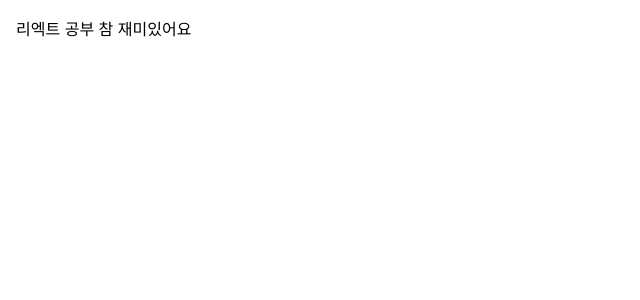
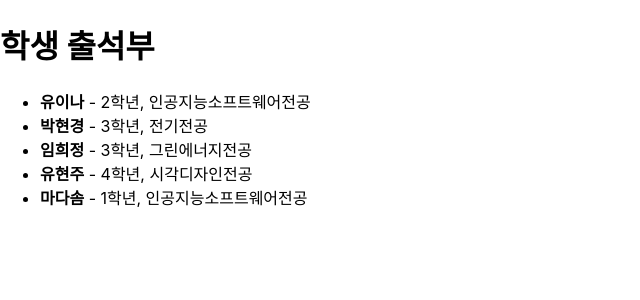
Before and after one commit to janrendel/ReactProjects2024, a React (Create React App) app: page / in a window 1280 px wide. Shown: the top 300 px of the page, without its empty margins (0-640 px from the left). Built offline with nearby package versions, Linux system fonts and the light colour scheme.

Commit message:
React 10반 숫자 리스트, 학생출석부1

```diff
--- /dev/null
+++ b/src/chp10/AppNumberList.js
@@ -0,0 +1,23 @@
+import React from "react";
+
+function NumberList(props) {
+    const numbers = props.numbers;
+    const listItems = numbers.map((number) =>
+        <li key={number.toString()}>{number}</li>
+    );
+
+    return (
+        <ul>{listItems}</ul>
+    );
+}
+
+function AppNumberList() {
+    const numbers = [1, 2, 3, 4, 5, 6, 7];
+    return(
+        <div>
+            <h1>숫자 리스트</h1>
+            <NumberList numbers={numbers}/>
+        </div>
+    );
+}
+export default AppNumberList;
--- /dev/null
+++ b/src/chp10/StudentAttendance.jsx
@@ -0,0 +1,28 @@
+import React from "react";
+
+const students =[
+    {id:1, name:"유이나", grade:2, major: "인공지능소프트웨어"},
+    {id:2, name:"박현경", grade:3, major: "전기"},
+    {id:3, name:"임희정", grade:3, major: "그린에너지"},
+    {id:4, name:"유현주", grade:4, major: "시각디자인"},
+    {id:5, name:"마다솜", grade:1, major: "인공지능소프트웨어"}
+];
+
+function StudentAttendance() {
+    return(
+        <div>
+            <h1>학생 출석부</h1>
+            <ul>
+                {
+                    students.map((student) => (
+                        <li key={student.id}>
+                            <b>{student.name}</b> - {student.grade}학년, {student.major}전공
+                        </li>
+                    ))
+                }
+            </ul>
+        </div>
+    );
+}
+
+export default StudentAttendance;
--- a/src/index.js
+++ b/src/index.js
@@ -1,7 +1,6 @@
 import React from 'react';
 import ReactDOM from 'react-dom/client';
 import './index.css';
-// import './chp05/Comment.css';
 import App from './App';
 import reportWebVitals from './reportWebVitals';
 import NotificationList from "./chp06/NotificationList";
@@ -15,14 +14,14 @@
 import ConfirmButton from "./chp08/ConfirmButton";
 import ConfirmButton2 from "./chp08/ConfirmButton2";
 import LandingPage from "./chp09/LandingPage";
-//import ConfirmDialog from "./chp04/ConfirmDialog";
-//import Clock from "./chp04/Clock";
-//import Comment from "./chp05/Comment";
+import AppNumberList from "./chp10/AppNumberList";
+import StudentAttendance from "./chp10/StudentAttendance";
+
 
 const root = ReactDOM.createRoot(document.getElementById('root'));
  root.render(
         <React.StrictMode>
-            <LandingPage />
+            <StudentAttendance />
         </React.StrictMode>
         );
 
```
Also changed, not shown: src/chp10/AppStudentAttendance.js (added, +11 -0 lines).
